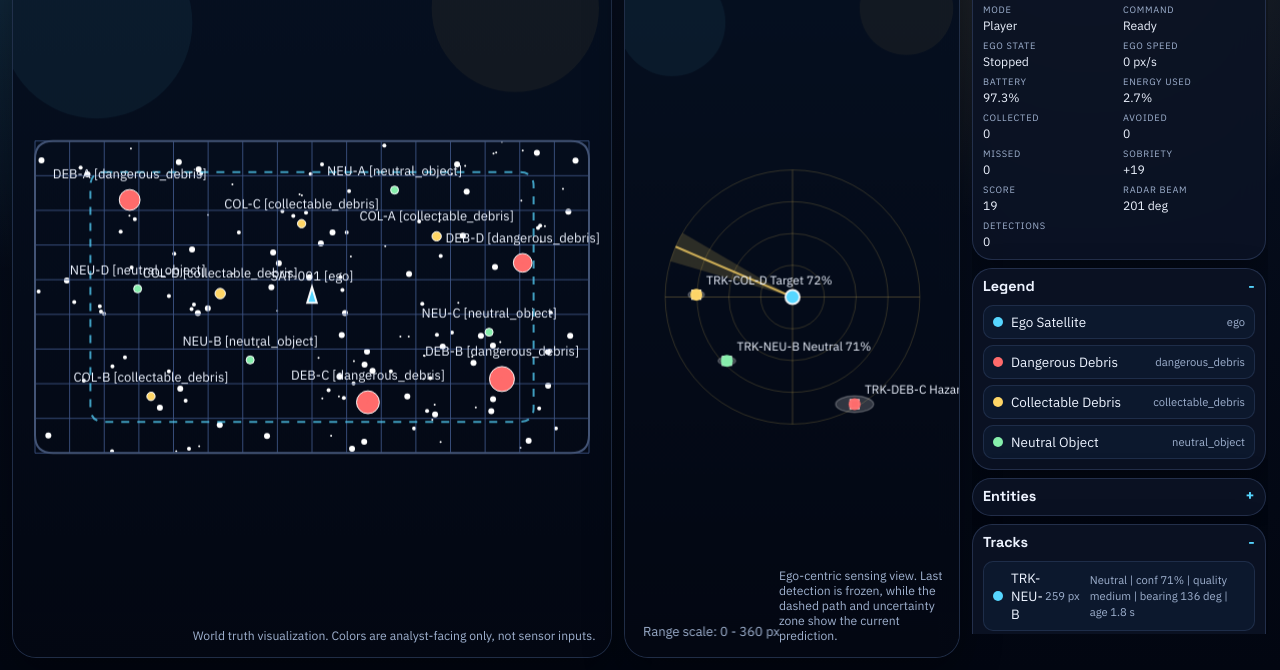
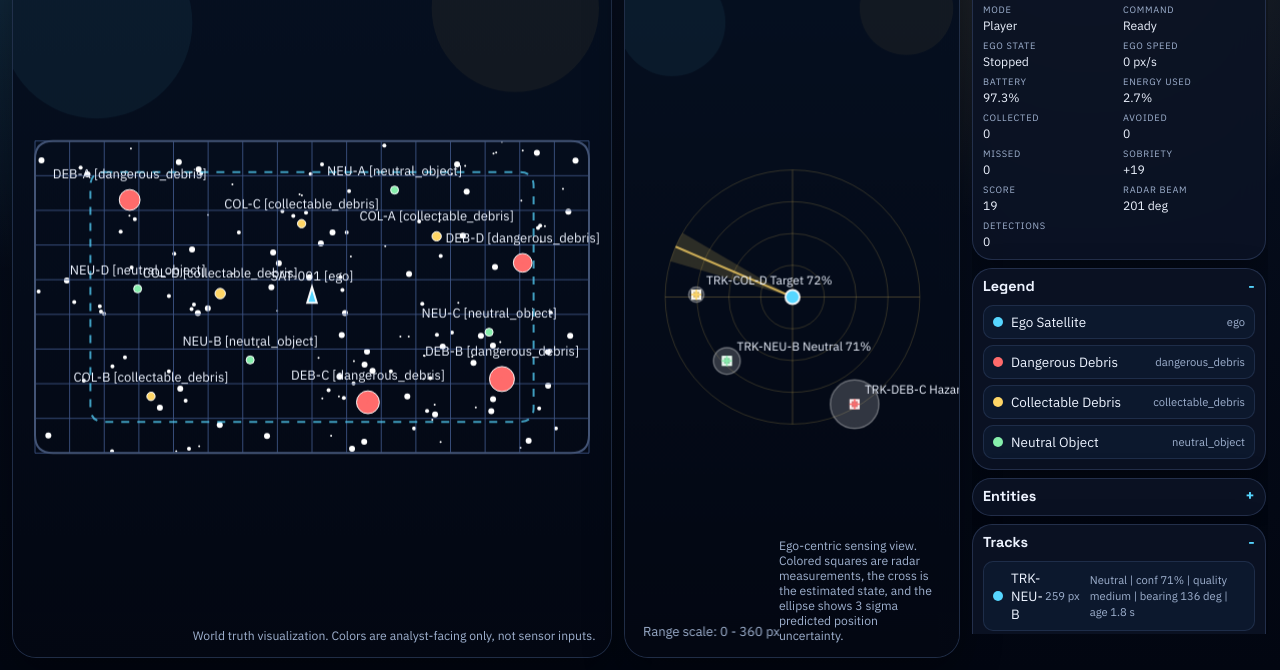
Before and after one commit to Benjamin618/space-debris-simulator, a plain HTML site: page web/index.html in a window 1280 px wide. Shown: the part 154-824 px from the top of the page. Drawn offline with Linux system fonts and the light colour scheme.

Commit message:
fix: polish radar uncertainty display

```diff
--- a/web/app.js
+++ b/web/app.js
@@ -179,10 +179,17 @@ class KalmanAxis {
   predict(dt, processVariance) {
     this.position += this.velocity * dt;
 
-    const p00 = this.p00 + dt * (this.p10 + this.p01) + dt * dt * this.p11 + processVariance;
-    const p01 = this.p01 + dt * this.p11;
-    const p10 = this.p10 + dt * this.p11;
-    const p11 = this.p11 + processVariance;
+    // Constant-velocity model with white-acceleration process noise.
+    // This keeps covariance growth tied to the elapsed time instead of
+    // inflating too aggressively at every rendered frame.
+    const q00 = 0.25 * dt * dt * dt * dt * processVariance;
+    const q01 = 0.5 * dt * dt * dt * processVariance;
+    const q11 = dt * dt * processVariance;
+
+    const p00 = this.p00 + dt * (this.p10 + this.p01) + dt * dt * this.p11 + q00;
+    const p01 = this.p01 + dt * this.p11 + q01;
+    const p10 = this.p10 + dt * this.p11 + q01;
+    const p11 = this.p11 + q11;
 
     this.p00 = p00;
     this.p01 = p01;
@@ -1173,7 +1180,6 @@ class CanvasSimulationApp {
 
   drawTrack(track, radius) {
     const estimatedColor = categoryColor(track.estimatedCategory);
-    const velocityMagnitude = Math.hypot(track.vx, track.vy);
     const anchor = this.radarPoint(track.lastDetectionX, track.lastDetectionY, radius);
     const predictedState = track.currentEstimatePoint();
     const endpoint = this.radarPoint(predictedState.x, predictedState.y, radius);
@@ -1208,16 +1214,15 @@ class CanvasSimulationApp {
       this.radarCtx.fill();
     });
 
-    const sigmaMajorPx = clamp(
-      ((track.sigma * 0.32 + track.timeSinceUpdate * (2.2 + velocityMagnitude * 0.14)) / this.world.radar.config.maxRange) * radius,
-      8,
-      34,
-    );
-    const sigmaMinorPx = clamp(
-      ((track.sigma * 0.14 + track.timeSinceUpdate * 0.9) / this.world.radar.config.maxRange) * radius,
-      4,
-      14,
-    );
+    const heading = track.headingRad;
+    const cosHeading = Math.cos(heading);
+    const sinHeading = Math.sin(heading);
+    const varX = Math.max(track.axisX.p00, 1);
+    const varY = Math.max(track.axisY.p00, 1);
+    const alongTrackSigma = Math.sqrt(varX * cosHeading * cosHeading + varY * sinHeading * sinHeading);
+    const crossTrackSigma = Math.sqrt(varX * sinHeading * sinHeading + varY * cosHeading * cosHeading);
+    const sigmaMajorPx = clamp((3 * alongTrackSigma / this.world.radar.config.maxRange) * radius, 4, 50);
+    const sigmaMinorPx = clamp((3 * crossTrackSigma / this.world.radar.config.maxRange) * radius, 3, 28);
 
     this.radarCtx.save();
     this.radarCtx.strokeStyle = estimatedColor;
@@ -1231,12 +1236,12 @@ class CanvasSimulationApp {
 
     this.radarCtx.save();
     this.radarCtx.translate(endpoint.x, endpoint.y);
-    this.radarCtx.rotate(track.headingRad);
+    this.radarCtx.rotate(heading);
     this.radarCtx.fillStyle = COLORS.uncertainty;
     this.radarCtx.beginPath();
     this.radarCtx.ellipse(0, 0, sigmaMajorPx, sigmaMinorPx, 0, 0, Math.PI * 2);
     this.radarCtx.fill();
-    this.radarCtx.strokeStyle = "rgba(255, 255, 255, 0.24)";
+    this.radarCtx.strokeStyle = "rgba(255, 255, 255, 0.32)";
     this.radarCtx.lineWidth = 1.5;
     this.radarCtx.stroke();
     this.radarCtx.restore();
@@ -1247,10 +1252,16 @@ class CanvasSimulationApp {
     this.radarCtx.rect(anchor.x - 4, anchor.y - 4, 8, 8);
     this.radarCtx.stroke();
 
-    this.radarCtx.fillStyle = estimatedColor;
+    this.radarCtx.save();
+    this.radarCtx.strokeStyle = estimatedColor;
+    this.radarCtx.lineWidth = 1.6;
     this.radarCtx.beginPath();
-    this.radarCtx.arc(endpoint.x, endpoint.y, 6, 0, Math.PI * 2);
-    this.radarCtx.fill();
+    this.radarCtx.moveTo(endpoint.x - 5, endpoint.y);
+    this.radarCtx.lineTo(endpoint.x + 5, endpoint.y);
+    this.radarCtx.moveTo(endpoint.x, endpoint.y - 5);
+    this.radarCtx.lineTo(endpoint.x, endpoint.y + 5);
+    this.radarCtx.stroke();
+    this.radarCtx.restore();
 
     this.radarCtx.fillStyle = COLORS.textPrimary;
     this.radarCtx.font = '12px "IBM Plex Sans", sans-serif';
--- a/web/config/scenario_custom.json
+++ b/web/config/scenario_custom.json
@@ -29,7 +29,7 @@
     "seed": 84
   },
   "tracking": {
-    "process_variance": 10.0,
+    "process_variance": 14.0,
     "measurement_variance": 22.0,
     "initial_measurement_variance": 42.0
   },
--- a/web/config/scenario_default.json
+++ b/web/config/scenario_default.json
@@ -29,7 +29,7 @@
     "seed": 42
   },
   "tracking": {
-    "process_variance": 8.0,
+    "process_variance": 12.0,
     "measurement_variance": 18.0,
     "initial_measurement_variance": 36.0
   },
--- a/web/index.html
+++ b/web/index.html
@@ -96,7 +96,7 @@
               <span class="badge badge-radar">Radar Tracking</span>
               <span class="badge badge-muted" id="radar-quality-badge">Scan Active</span>
             </div>
-            <p class="canvas-caption">Ego-centric sensing view. Last detection is frozen, while the dashed path and uncertainty zone show the current prediction.</p>
+            <p class="canvas-caption">Ego-centric sensing view. Colored squares are radar measurements, the cross is the estimated state, and the ellipse shows 3 sigma predicted position uncertainty.</p>
           </div>
         </article>
       </section>
```
